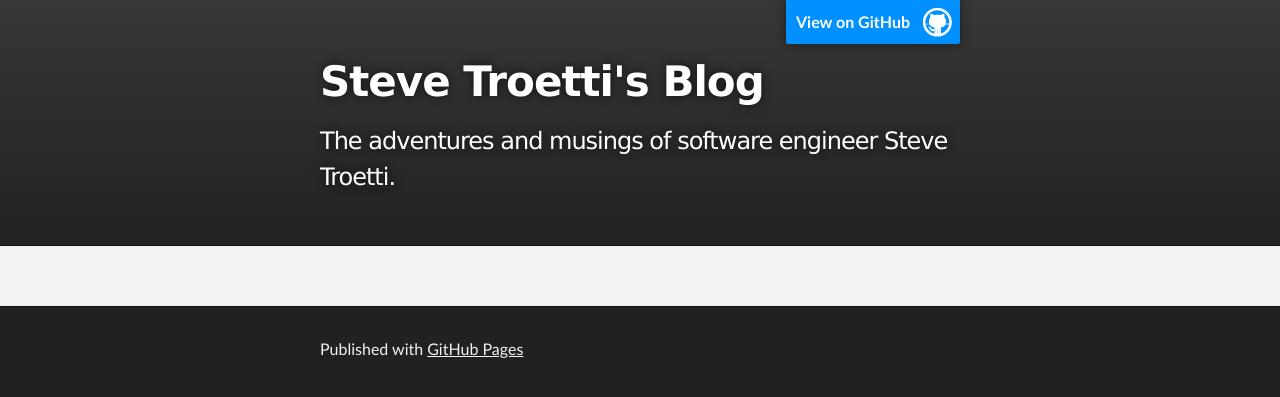
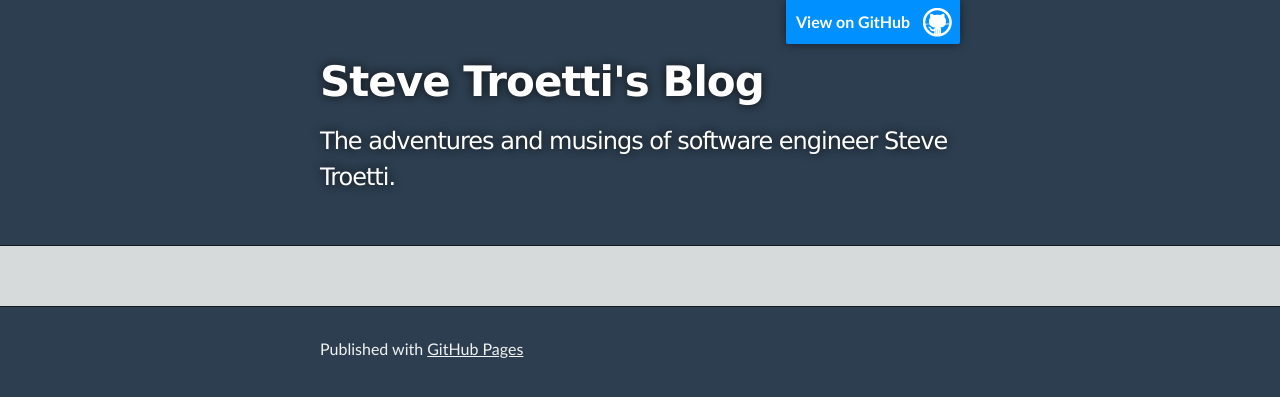
Before and after one commit to SteveXCIV/stevexciv.github.io, a Jekyll site: the page built from index.md, in a window 1280 px wide. Shown: the top 397 px of the page. Built offline with Jekyll 4.4.1, drawn with Linux system fonts in a browser that asks for light colours.

Commit message:
Change major element colors

```diff
--- a/_sass/full-width.scss
+++ b/_sass/full-width.scss
@@ -28,13 +28,8 @@ Full-Width Styles
   border-bottom-right-radius: 2px;
 }
 
-#header_wrap {
-  background: #212121;
-  background: -moz-linear-gradient(top, #373737, #212121);
-  background: -webkit-linear-gradient(top, #373737, #212121);
-  background: -ms-linear-gradient(top, #373737, #212121);
-  background: -o-linear-gradient(top, #373737, #212121);
-  background: linear-gradient(top, #373737, #212121);
+#footer_wrap, #header_wrap {
+  background: $body-background-color;
 }
 
 #header_wrap .inner {
@@ -97,15 +92,11 @@ Full-Width Styles
 }
 
 #main_content_wrap {
-  background: #f2f2f2;
-  border-top: 1px solid #111;
-  border-bottom: 1px solid #111;
+  background: $background-color;
+  border-top: 1px solid $body-border-color;
+  border-bottom: 1px solid $body-border-color;
 }
 
 #main_content {
   padding-top: 40px;
 }
-
-#footer_wrap {
-  background: #212121;
-}
--- a/_sass/layout.scss
+++ b/_sass/layout.scss
@@ -4,8 +4,8 @@ Theme Styles
 
 body {
   box-sizing: border-box;
-  color:#373737;
-  background: #212121;
+  color: $color;
+  background: $body-background-color;
   font-size: 16px;
   font-family: 'Myriad Pro', Calibri, Helvetica, Arial, sans-serif;
   line-height: 1.5;
@@ -15,7 +15,7 @@ body {
 h1, h2, h3, h4, h5, h6 {
   margin: 10px 0;
   font-weight: 700;
-  color:#222222;
+  color: $header-color;
   font-family: 'Lucida Grande', 'Calibri', Helvetica, Arial, sans-serif;
   letter-spacing: -1px;
 }
@@ -57,7 +57,7 @@ footer p {
 
 a {
   text-decoration: none;
-  color: #0F79D0;
+  color: $accent-color;
   text-shadow: none;
 
   transition: color 0.5s ease;
--- a/_sass/variables.scss
+++ b/_sass/variables.scss
@@ -1,5 +1,6 @@
 $background-color:      #d7dadb;
 $color:                 #2c3e50;
+$body-background-color:  $color;
+$body-border-color:     darken($body-background-color, 15%);
 $header-color:          #fc4349;
 $accent-color:          #6dbcdb;
-$nav-background-color:  $color;
```
